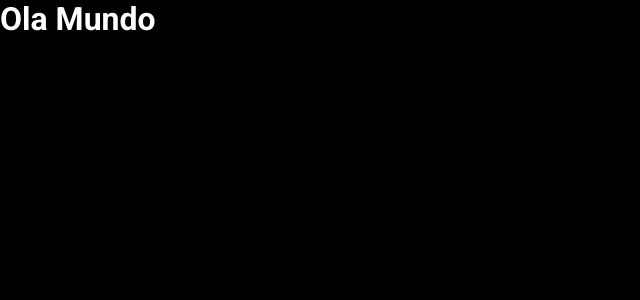
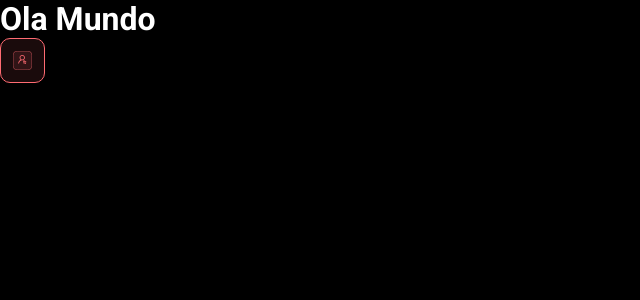
Before and after one commit to thiagorabaioli/tfrTools-front, a React (Vite) app: page / in a window 1280 px wide. Shown: the top 300 px of the page, without its empty margins (0-640 px from the left). Built offline with nearby package versions, Linux system fonts and the light colour scheme.

Commit message:
First component

```diff
--- a/package.json
+++ b/package.json
@@ -10,7 +10,9 @@
     "preview": "vite preview"
   },
   "dependencies": {
+    "@types/react-datepicker": "4.4.2",
     "react": "^18.2.0",
+    "react-datepicker": "4.8.0",
     "react-dom": "^18.2.0"
   },
   "devDependencies": {
--- a/src/App.tsx
+++ b/src/App.tsx
@@ -1,8 +1,13 @@
+import NotificationButton from "./components/NotificationButton"
+
 
 function App() {
 
   return (
+    <>
     <h1> Ola Mundo</h1>
+    <NotificationButton />
+    </>
   )
 }
 
--- /dev/null
+++ b/src/components/NotificationButton/index.tsx
@@ -0,0 +1,16 @@
+import icon from '../../assets/img/notification-icon.svg';
+import './styles.css'
+
+function NotificationButton() {
+
+  return (
+    <>
+      <div className="dsmeta-red-btn">
+        <img src={icon} alt="Notificar" />
+      </div>
+
+    </>
+  )
+}
+
+export default NotificationButton
--- /dev/null
+++ b/src/components/NotificationButton/styles.css
@@ -0,0 +1,15 @@
+.dsmeta-red-btn {
+    height: 45px;
+    width: 45px;
+    background: rgba(255, 107, 114, 0.1);
+    border: 1px solid #ff6b72;
+    border-radius: 10px;
+    display: flex;
+    align-items: center;
+    justify-content: center;
+    cursor: pointer;
+  }
+
+  .dsmeta-red-btn img {
+      width: 19px;
+  }
```
Also changed, not shown: src/assets/img/notification-icon.svg (added), 1 other file (tests, documents, lock files or other folders).
